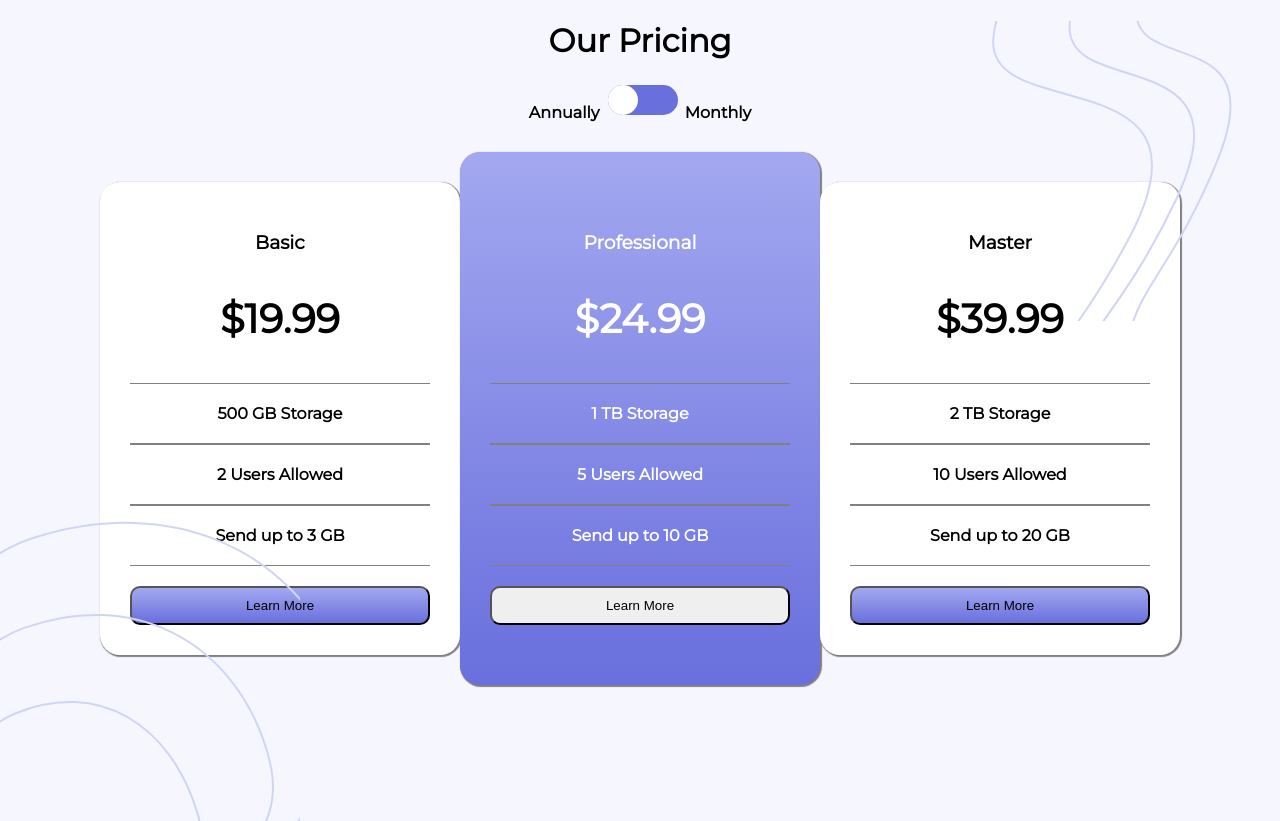
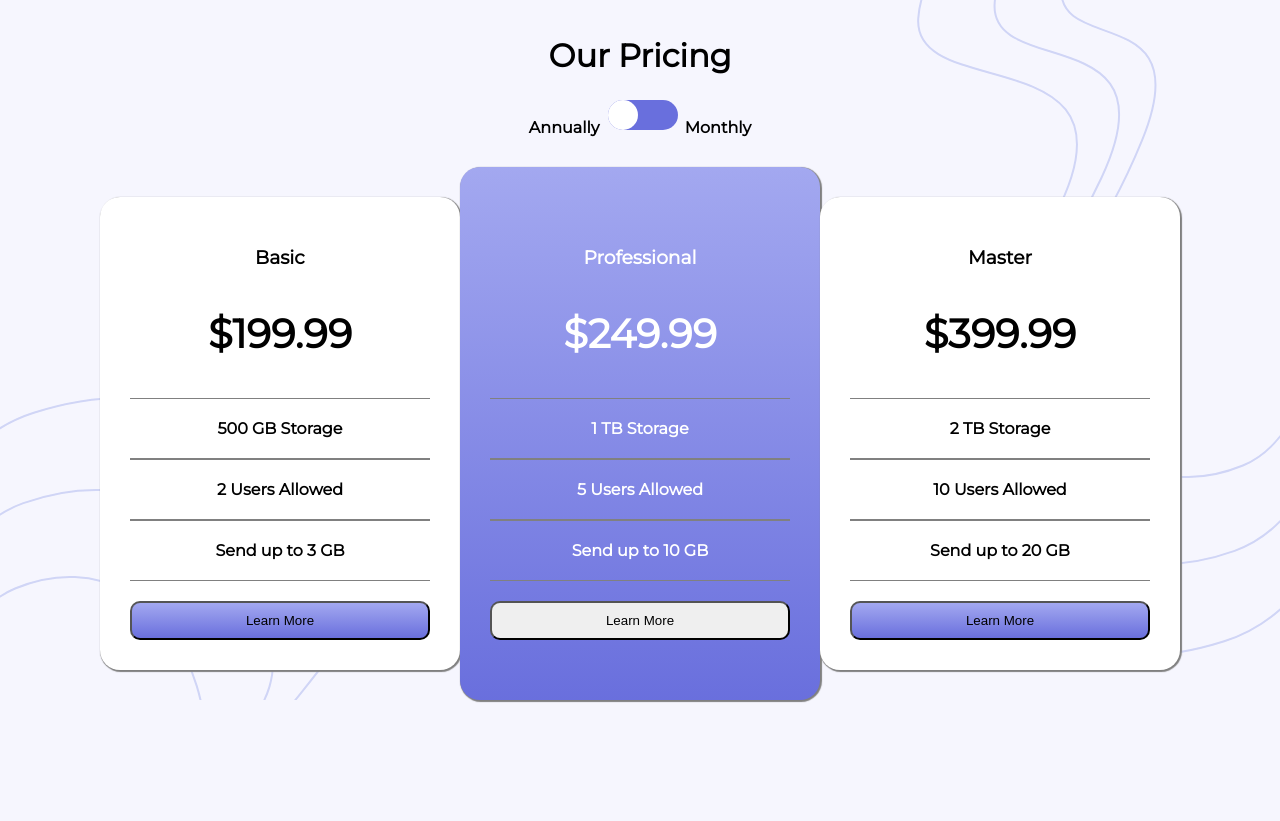
Before and after one commit to tien-nguyen-95/front-end-2, a plain HTML site: page index.html in a window 1280 px wide. After the commit the page ends 800 px from the top, so only its background shows below. Drawn offline with Linux system fonts and the light colour scheme.

Commit message:
sửa background image

```diff
--- a/index.html
+++ b/index.html
@@ -7,8 +7,6 @@
   <link rel="icon" type="image/png" sizes="32x32" href="./images/favicon-32x32.png">
   <link rel="stylesheet" href="style.css">
   <title>CodeGym</title>
-
-
 </head>
 <body>
   <div>
@@ -23,7 +21,7 @@
 <div id="boxgroup">
   <div id="basic" class="box">
     <h3>Basic</h3>
-    <h3 class="price" id="basic-price">&dollar;19.99</h3>
+    <h3 class="price" id="basic-price">&dollar;199.99</h3>
     <div class="item">
       500 GB Storage
     </div>
@@ -38,7 +36,7 @@
 
   <div id="professional" class="box">
     <h3>Professional</h3>
-    <h3 class="price"  id="pro-price">&dollar;24.99</h3>
+    <h3 class="price"  id="pro-price">&dollar;249.99</h3>
     <div class="item">
       1 TB Storage
     </div>
@@ -53,7 +51,7 @@
 
   <div id="master" class="box">
     <h3>Master</h3>
-    <h3 class="price" id="master-price">&dollar;39.99</h3>
+    <h3 class="price" id="master-price">&dollar;399.99</h3>
     <div class="item">
       2 TB Storage
     </div>
@@ -70,14 +68,15 @@
     function checkbox(){
       var checkBox = document.getElementById("checkbox");
       if (checkBox.checked){
+        document.getElementById("basic-price").innerHTML = "&dollar;19.99";
+        document.getElementById("pro-price").innerHTML = "&dollar;24.99";
+        document.getElementById("master-price").innerHTML = "&dollar;39.99";
+      }
+      else{
         document.getElementById("basic-price").innerHTML = "&dollar;199.99";
         document.getElementById("pro-price").innerHTML = "&dollar;249.99";
         document.getElementById("master-price").innerHTML = "&dollar;399.99";
-      }
-      else{
-        document.getElementById("basic-price").innerHTML = "&dollar;19.99";
-        document.getElementById("pro-price").innerHTML = "&dollar;24.99";
-        document.getElementById("master-price").innerHTML = "&dollar;39.99";
+
       }
     }
   </script>
--- a/style.css
+++ b/style.css
@@ -1,8 +1,10 @@
 body{
     margin: 0;
     padding: 0;
-    position: relative;
-    height: 100vh;
+    background-image: url('./images/bg-top.svg'), url('./images/bg-bottom.svg');
+    background-position: top right, bottom left;
+    background-repeat: no-repeat;
+    padding: 15px;
     background-color: hsl(240, 78%, 98%);
     font-family: 'Montserrat';
     align-items: center;
@@ -10,29 +12,7 @@ body{
     font-weight: 700;
 }
 
-/* body {
-    margin: 0;
-    position: relative;
-    height: 100vh;
-} */
-body::before {
-    content: ' ';
-    position: absolute;
-    left: 0;
-    bottom: 0;
-    width: 300px;
-    height: 300px;
-    background-image: url('./images/bg-bottom.svg');
-}
-body::after {
-    content: ' ';
-    position: absolute;
-    right: 0;
-    top: 0;
-    width: 300px;
-    height: 300px;
-    background-image: url('./images/bg-top.svg');
-}
+
 
 
 input[type="checkbox"]{
@@ -121,8 +101,10 @@ button:hover{
 }
 
 @media only screen and (max-width: 575px){
-    body::before {
-        background-image: none;
+    body{
+        background-image: url('./images/bg-top.svg');
+        background-position: top right;
+        background-repeat: no-repeat;
     }
     #boxgroup{
         width: 320px;
```
